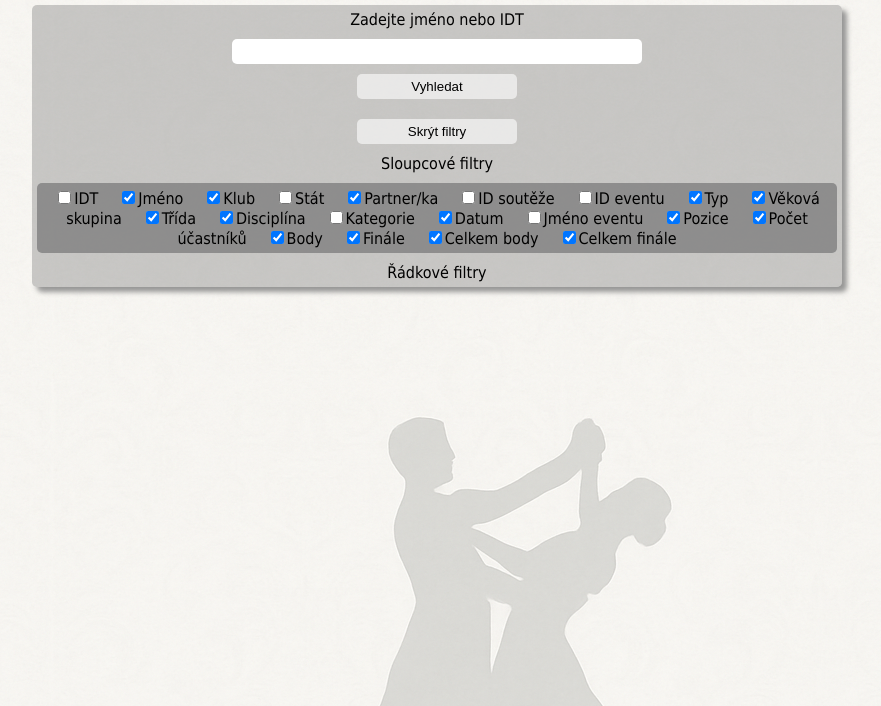
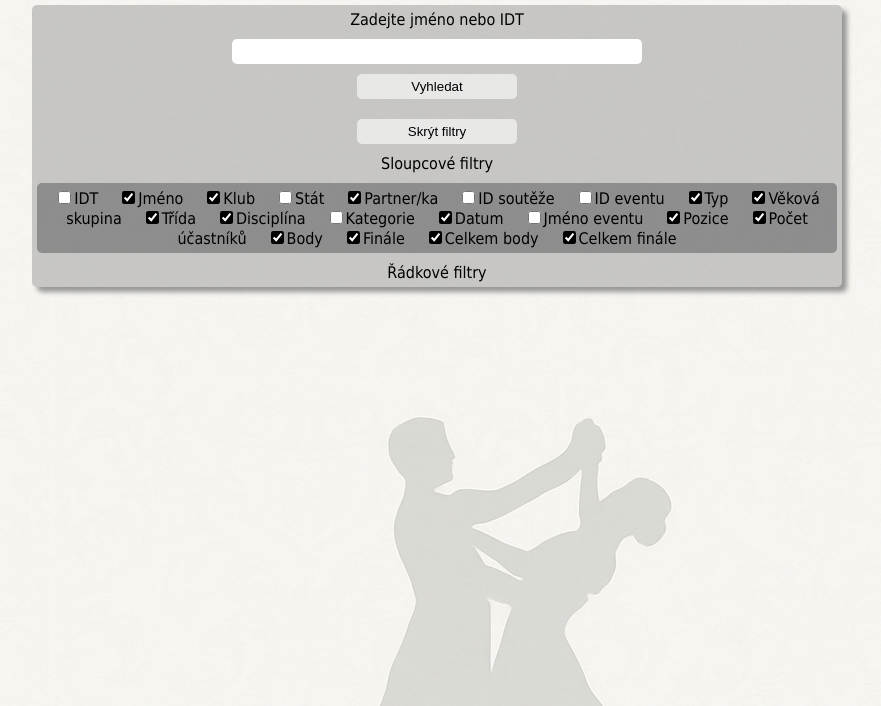
Before and after one commit to Matyas-Mattanelli/CSTS-website, a plain HTML site: page index.html in a window 1280 px wide. Both pictures are taken after a click on the button "Ukázat filtry". Shown: the part 94-800 px from the top of the page, without its empty margins (203-1084 px from the left). Drawn offline with Linux system fonts and the light colour scheme.

Commit message:
Changing checkbox color

```diff
--- a/column-filters.js
+++ b/column-filters.js
@@ -15,7 +15,7 @@ function buildColumnFilters() {
         checkbox.name = colClean;
         checkbox.value = colClean;
         checkbox.id = colClean;
-        checkbox.className = "filters";
+        checkbox.className = "filter-checkbox";
 
         // Make sure only the intially selected columns are shown
         if (uncheckedColumns.indexOf(col) === -1) {
--- a/styles.css
+++ b/styles.css
@@ -81,6 +81,10 @@ h1 {
     margin-right: 20px;
 }
 
+.filter-checkbox {
+    accent-color: rgb(0, 0, 0);
+}
+
 #column-filters {
     margin-top: 10px;
     margin-bottom: 10px;
```
